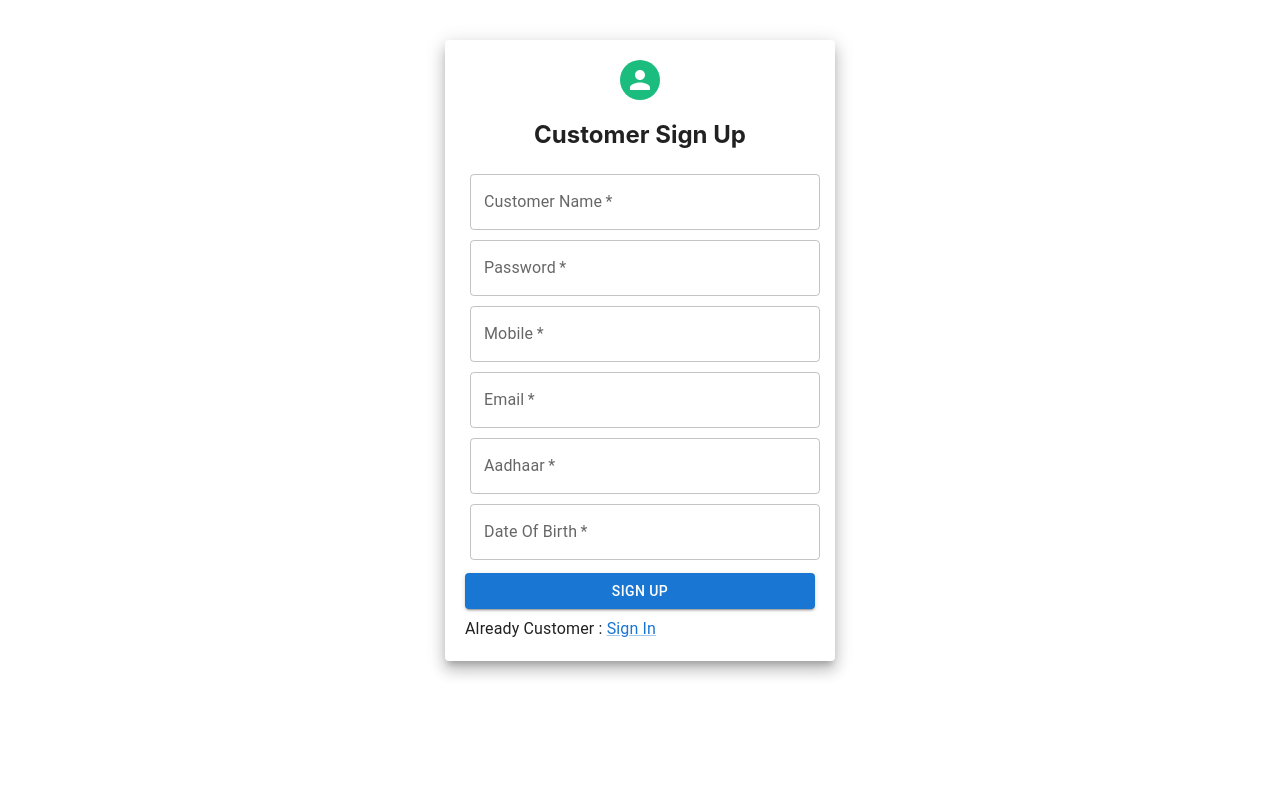
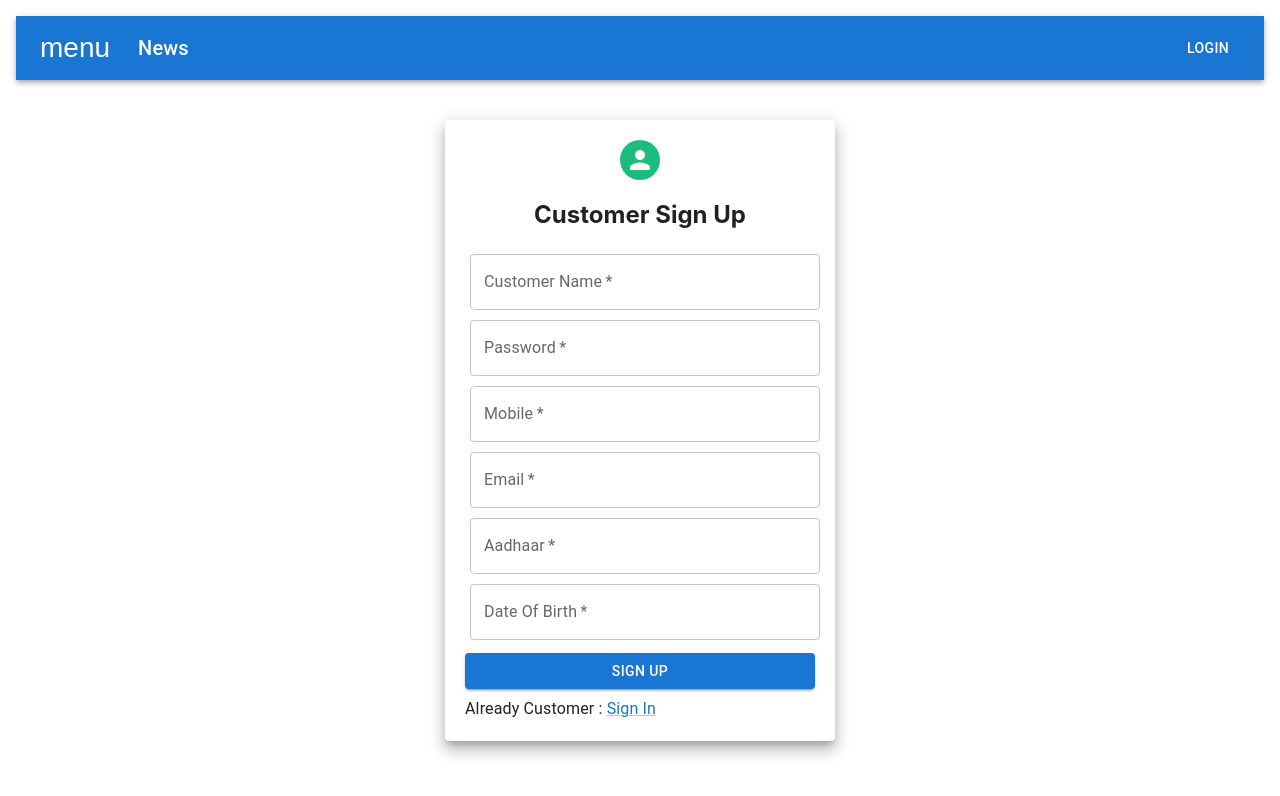
Before and after one commit to Gerosh-George/Online-Banking-System, a React (Create React App) app in the folder frontend/bankapp/: page /registration in a window 1280 px wide. Shown: the top 796 px of the page. Built offline with nearby package versions, Linux system fonts and the light colour scheme.

Commit message:
Added NavBar

```diff
--- a/frontend/bankapp/src/App.js
+++ b/frontend/bankapp/src/App.js
@@ -1,26 +1,28 @@
-import './App.css';
-import { Route, Routes, BrowserRouter } from 'react-router-dom';
-import HomePage from './Components/HomePage';
-import AccountPage from './Components/AccountPage';
-import LoginPage from './Components/LoginPage';
-import Registration from './Components/Registration';
-import FormComponent from './Components/FormComponent';
+import "./App.css";
+import { Route, Routes, BrowserRouter } from "react-router-dom";
+import HomePage from "./Components/HomePage";
+import AccountPage from "./Components/AccountPage";
+import LoginPage from "./Components/LoginPage";
+import Registration from "./Components/Registration";
+import FormComponent from "./Components/FormComponent";
+import UserDashboard from "./Components/UserDashboard";
+import NavBar from "./Components/NavBar";
 
 function App() {
   return (
+    <div>
 
-  <div>
-      <BrowserRouter>
-        <Routes>
-          <Route exact path="/" element={<HomePage/>} />
-          <Route exact path="/home" element={<HomePage/>} />
+        <BrowserRouter>
+          <Routes>
+            <Route exact path="/" element={<HomePage />} />
+            <Route exact path="/home" element={<UserDashboard />} />
 
-          <Route exact path="/account" element={<AccountPage/>} />
-          <Route exact path="/login" element={<FormComponent/>} />
-          <Route exact path="/registration" element={<Registration/>} />
+            <Route exact path="/account" element={<AccountPage />} />
+            <Route exact path="/login" element={<FormComponent />} />
+            <Route exact path="/registration" element={<Registration />} />
+          </Routes>
+        </BrowserRouter>
 
-        </Routes>
-      </BrowserRouter>
     </div>
   );
 }
--- a/frontend/bankapp/src/Components/AccountPage.jsx
+++ b/frontend/bankapp/src/Components/AccountPage.jsx
@@ -22,16 +22,13 @@ const AccountPage = () => {
   const avatarStyle = { backgroundColor: "#1bbd7e" };
   const btnstyle = { margin: "8px 0" };
 
-  const baseURL = "http://localhost:8080/hello";
+  const baseURL = "http://localhost:8080/createAccount/1";
   const navigate = useNavigate();
-
 
   const [accountType, setAccountType] = useState("");
   const [openingDate, setOpeningDate] = useState("");
   const [ifsc, setIfsc] = useState("");
   const [branch, setBranch] = useState("");
-
-
 
   const accountTypeHandler = (event) => {
     setAccountType(event.target.value);
@@ -49,16 +46,19 @@ const AccountPage = () => {
     setBranch(event.target.value);
   };
 
-
   const submitActionHandler = (event) => {
     event.preventDefault();
+    axios
+      .get("http://localhost:8080/accountHello")
+      .then((res) => console.log(res.data));
     console.log(event);
     axios
       .post(baseURL, {
+        customerId: 1,
         accountType,
         ifsc,
         openingDate,
-        branch
+        branch,
       })
       .then((response) => {
         console.log(response);
@@ -103,9 +103,6 @@ const AccountPage = () => {
           />
         </Grid>
 
-
-
-
         <Grid item xs={12}>
           <InputComponent
             _id={"Account Opening Date"}
--- a/frontend/bankapp/src/Components/FormComponent.js
+++ b/frontend/bankapp/src/Components/FormComponent.js
@@ -10,6 +10,7 @@ import {
   Link,
 } from "@mui/material";
 import InputComponent from "./InputComponent";
+import NavBar from "./NavBar";
 
 const FormComponent = () => {
   const [customerId, setCustomerId] = useState("");
@@ -55,6 +56,9 @@ const FormComponent = () => {
   };
 
   return (
+    <>
+      {" "}
+      <NavBar />
       <Grid>
         <Paper elevation={10} style={paperStyle}>
           <Grid item align="center">
@@ -88,7 +92,13 @@ const FormComponent = () => {
           >
             Login
           </Button>
-        <div style={{display:"flex",flexDirection:"column",alignItems:"center"}}>
+          <div
+            style={{
+              display: "flex",
+              flexDirection: "column",
+              alignItems: "center",
+            }}
+          >
             <Typography>
               <Link href="#">Forgot Password</Link>
             </Typography>
@@ -98,6 +108,7 @@ const FormComponent = () => {
           </div>
         </Paper>
       </Grid>
+    </>
   );
 };
 
--- /dev/null
+++ b/frontend/bankapp/src/Components/NavBar.js
@@ -0,0 +1,34 @@
+import * as React from "react";
+import AppBar from "@mui/material/AppBar";
+import Box from "@mui/material/Box";
+import Toolbar from "@mui/material/Toolbar";
+import Typography from "@mui/material/Typography";
+import Button from "@mui/material/Button";
+import IconButton from "@mui/material/IconButton";
+
+export default function NavBar() {
+  return (
+    <>
+      <Box sx={{ m: 2, flexGrow: 1 }}>
+        <AppBar position="static">
+          <Toolbar>
+            <IconButton
+              size="large"
+              edge="start"
+              color="inherit"
+              aria-label="menu"
+              sx={{ mr: 2 }}
+            >
+              <span class="material-symbols-outlined">menu</span>
+            </IconButton>
+
+            <Typography variant="h6" component="div" sx={{ flexGrow: 1 }}>
+              News
+            </Typography>
+            <Button color="inherit">Login</Button>
+          </Toolbar>
+        </AppBar>
+      </Box>
+    </>
+  );
+}
--- a/frontend/bankapp/src/Components/Registration.js
+++ b/frontend/bankapp/src/Components/Registration.js
@@ -1,5 +1,5 @@
 import React, { useState } from "react";
-import { useNavigate } from "react-router-dom";
+import { NavLink, useNavigate } from "react-router-dom";
 import axios from "axios";
 import {
   Grid,
@@ -11,11 +11,12 @@ import {
   Link,
 } from "@mui/material";
 import InputComponent from "./InputComponent";
+import NavBar from "./NavBar";
 
 const Registration = () => {
   const paperStyle = {
     padding: 20,
-    height: "100%",
+    height: "80%",
     width: 350,
     margin: "40px auto",
   };
@@ -101,7 +102,9 @@ const Registration = () => {
     // navigate("/read");
   };
   return (
-    <Grid>
+    <>
+    <NavBar />
+      <Grid xs={12}>
         <Paper elevation={10} style={paperStyle}>
           <Grid item align="center">
             <Avatar style={avatarStyle}></Avatar>
@@ -173,6 +176,7 @@ const Registration = () => {
           </Typography>
         </Paper>
       </Grid>
+    </>
   );
 };
 export default Registration;
--- a/frontend/bankapp/src/Components/UserDashboard.js
+++ b/frontend/bankapp/src/Components/UserDashboard.js
@@ -1,7 +1,6 @@
-import React from 'react'
+import React from "react";
+import NavBar from "./NavBar";
 
 export default function UserDashboard() {
-  return (
-    <div>UserDashboard</div>
-  )
+  return <NavBar />;
 }
```
Lines whose indentation alone changed are shown as unchanged.
